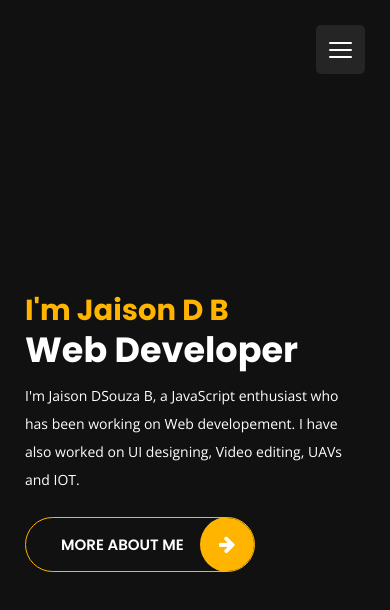
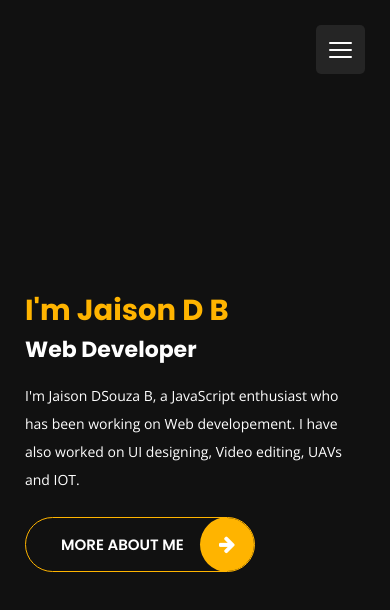
Before and after one commit to jaison10/jaison10.github.io, a plain HTML site: page index.html in a window 390 px wide. Drawn offline with nearby package versions, Linux system fonts and the light colour scheme.

Commit message:
font size media

```diff
--- a/css/own.css
+++ b/css/own.css
@@ -3,3 +3,16 @@
     text-transform: capitalize!important;
     font-size: 35px;
 }
+
+
+@media (max-width: 991px) {
+    .design_class{
+        font-size: 31px;
+    }
+}
+
+@media (max-width: 576px) {
+    .design_class{
+        font-size: 22px;
+    }
+}
```
